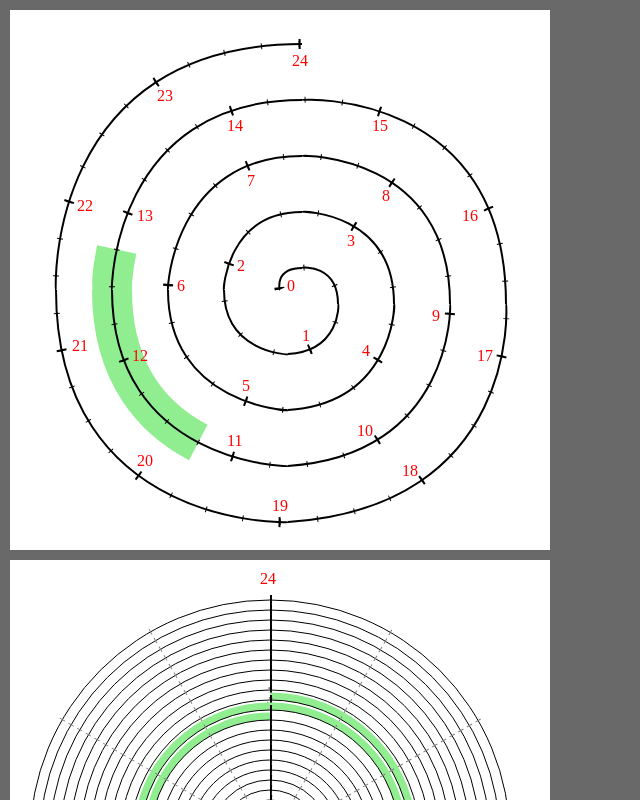
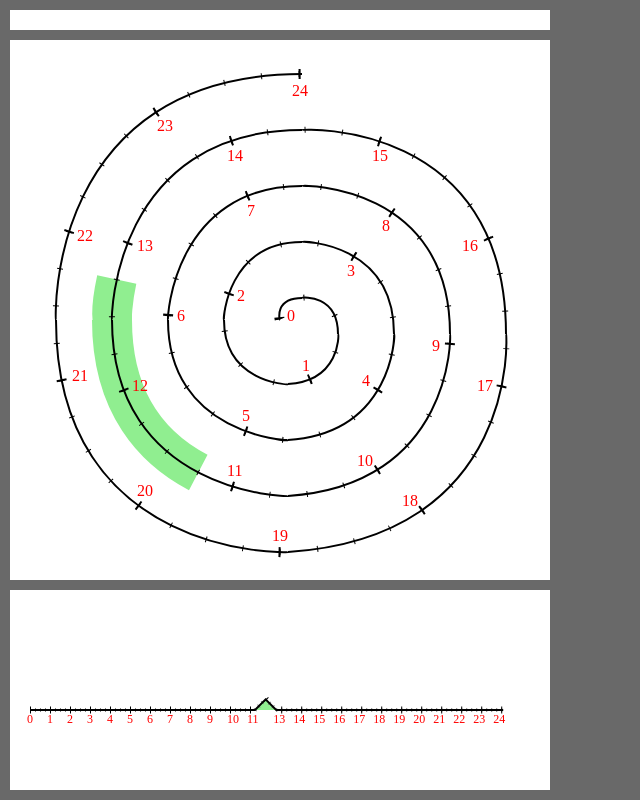
Before and after one commit to fhnw-ramonamarti/wexc-timeIntervall, a plain HTML site: page src/index.html in a window 1280 px wide. Shown: the top 800 px of the page, without its empty margins (0-640 px from the left). Drawn offline with Linux system fonts and the light colour scheme; files that its build step writes are made by us from their sources.

Commit message:
add line example

```diff
--- /dev/null
+++ b/src/css/line.css
@@ -0,0 +1,10 @@
+#line {
+    min-height: 200px;
+}
+
+#line .hour {
+    position: absolute;
+    color: red;
+    padding: 2px;
+    font-size: 12px;
+}
--- a/src/index.html
+++ b/src/index.html
@@ -5,17 +5,23 @@
     <meta name="viewport" content="width=device-width, initial-scale=1.0">
     <title>Time Intervall</title>
     <link rel="stylesheet" href="css/style.css">
+    <link rel="stylesheet" href="spiral/spiral.css">
     <link rel="stylesheet" href="css/spiral.css">
+    <link rel="stylesheet" href="css/line.css">
     <link rel="stylesheet" href="css/circles.css">
     <link rel="stylesheet" href="css/circle.css">
     <link rel="stylesheet" href="css/graph.css">
 </head>
 <body>
+    <div class="container" id="spiralTime"></div>
     <div class="container" id="spiral"></div>
+    <div class="container" id="line"></div>
     <div class="container" id="circles"></div>
     <div class="container" id="circle"></div>
     <div class="container" id="graph"></div>
+    <script type="module" src="spiral/spiral.js"></script>
     <script type="module" src="js/spiral.js"></script>
+    <script type="module" src="js/line.js"></script>
     <script type="module" src="js/circles.js"></script>
     <script type="module" src="js/circle.js"></script>
     <script type="module" src="js/graph.js"></script>
--- /dev/null
+++ b/src/js/line.js
@@ -0,0 +1,31 @@
+const line = document.querySelector("#line");
+
+const length = 480;
+const time = (90 * length) / 24 / 60;
+const dist = Math.sqrt(Math.pow(time/2, 2)/2);
+const start = ((60 * 11 + 15) * length) / 60 / 24;
+const end = ((60 * 11 + 15) * length) / 60 / 24+2;
+
+const pathLine = `m 10 110 l ${start} 0 l ${dist} ${-dist} l ${dist} ${dist} l ${end} 0`;
+
+let elem = `<svg width="${length + 20}" height="120" xmlns="http://www.w3.org/2000/svg" id="timeLine">`;
+elem += `<path d="m ${start+10} 110 l ${dist} ${-dist} l ${dist} ${dist} " stroke="transparent" fill="lightgreen" id="timeFill" />`;
+elem += `<path d="${pathLine}" stroke="gray" fill="transparent" stroke-width="4" id="timeTickLM"
+stroke-dasharray="1,${length/24/4-1}" />`;
+elem += `<path d="${pathLine}" stroke="black" fill="transparent" stroke-width="7" id="timeTickLH"
+stroke-dasharray="1,${length/24-1}" />`;
+elem += `<path d="${pathLine}" stroke="black" fill="transparent" stroke-width="2" id="timePath" />`;
+elem += `</svg>`;
+
+line.innerHTML += elem;
+
+
+const path = line.querySelector("path#timePath");
+console.log(path.getTotalLength());
+
+for (let i = 0; i <= Math.floor(start*24/length); i++) {
+    line.innerHTML += `<div class="hour" id="hl${i}" style="left:${i*480/24+15}px;top:${120}px;">${i}</div>`;
+}
+for (let i = Math.ceil((start+ time)*24/length ); i <= 24; i++) {
+    line.innerHTML += `<div class="hour" id="hl${i}" style="left:${(i-time*24/length)*480/24+10+2*dist}px;top:${120}px;">${i}</div>`;
+}
```
